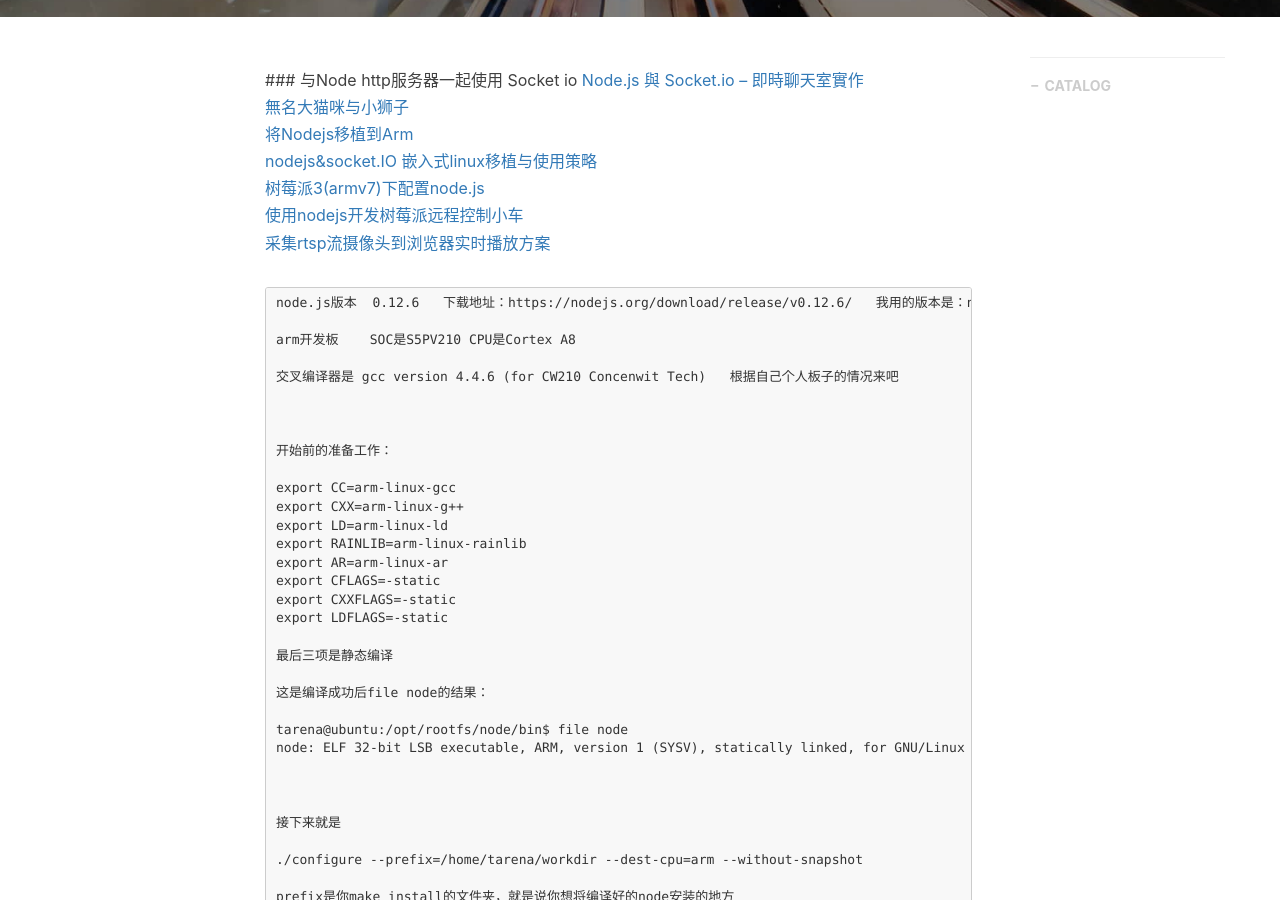
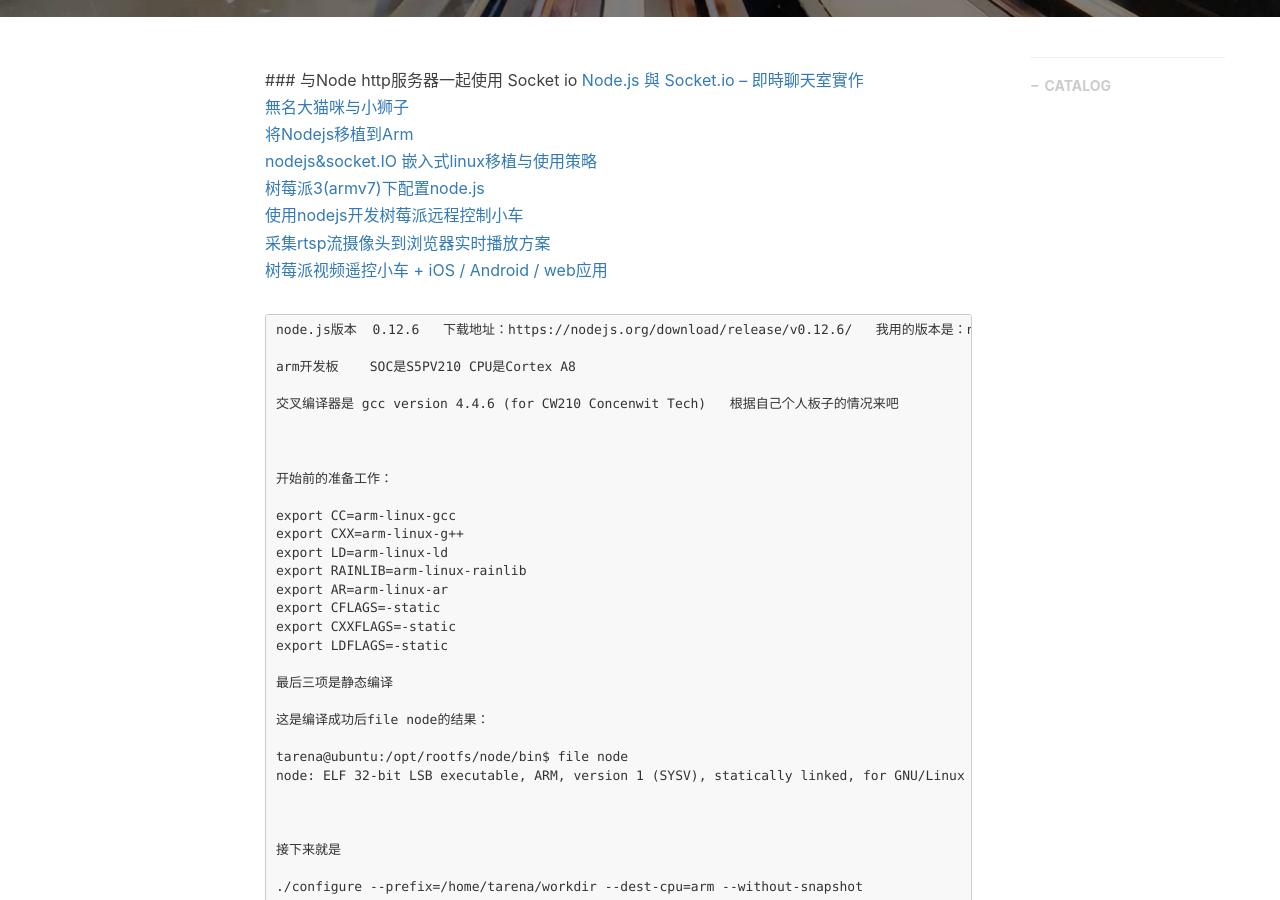
Before and after one commit to gary-robotics/dlward, a Jekyll site: the page built from _posts/2019-02-19-socket_io-2019.markdown, in a window 1280 px wide and 900 px high, scrolled down 506 px. Built offline with Jekyll 4.4.1, drawn with Linux system fonts in a browser that asks for light colours; nearby versions of some CDN libraries; comment, search, counter and statistics services are not loaded.

Commit message:
Update 2019-02-19-socket_io-2019.markdown

````diff
--- a/_posts/2019-02-19-socket_io-2019.markdown
+++ b/_posts/2019-02-19-socket_io-2019.markdown
@@ -19,6 +19,7 @@ Socket io
 [树莓派3(armv7)下配置node.js](https://blog.csdn.net/weixin_41576693/article/details/80556601)
 [使用nodejs开发树莓派远程控制小车](https://blog.csdn.net/github_33696241/article/details/51756355?utm_source=blogxgwz1)
 [采集rtsp流摄像头到浏览器实时播放方案](https://blog.csdn.net/derek518/article/details/78362183)
+[树莓派视频遥控小车 + iOS / Android / web应用](https://www.jianshu.com/p/d0c8b51e9647)
 ```
 node.js版本  0.12.6   下载地址：https://nodejs.org/download/release/v0.12.6/   我用的版本是：node-v0.12.6.tar.gz
 
````
